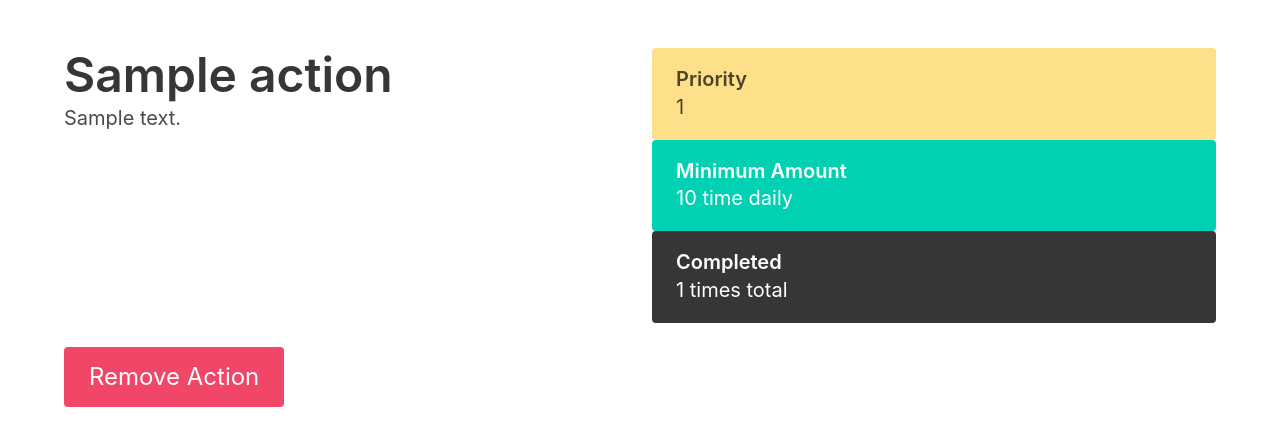
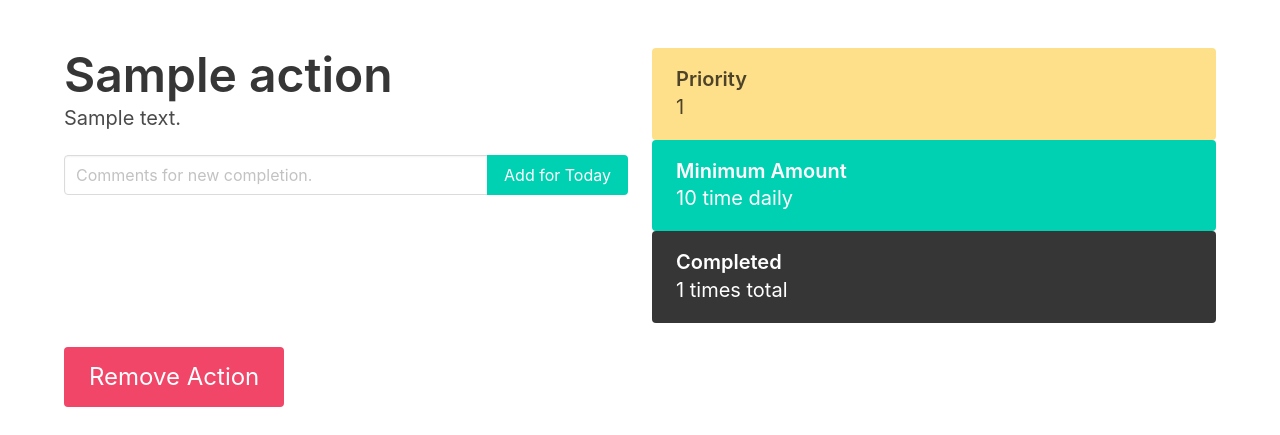
Before and after one commit to Apexal/cotidie, a Flask app: template cotidie/templates/action.html in a window 1280 px wide. Shown: the part 213-648 px from the top of the page. Run offline with Flask 2, Linux system fonts and the light colour scheme; tables that the repository leaves empty hold one stand-in row (values such as "Sample post"); the template is opened without the code that fills it: values that come from a table or form of the project are taken from there, most other values are stand-ins (such as "Sample title", 1, 10 or a date in 2020); parts of the project's set-up code (start-up, migrations or seed data) failed here and were passed over; some libraries are stand-ins or nearby versions.

Commit message:
Can add completion for current day on action page

```diff
--- a/cotidie/templates/action.html
+++ b/cotidie/templates/action.html
@@ -8,6 +8,18 @@
             <div class="column is-6">
                 <h1 class="title is-1">{{ action.title }}</h1>
                 <h2 class="subtitle">{{ action.description }}</h2>
+
+                <form action="/days/{{ today.strftime('%Y-%m-%d') }}/completion" method="POST">
+                    <div class="field has-addons">
+                        <div class="control add-completion">
+                            <input class="is-hidden" type="number" name="action_id" value="{{ action.id }}">
+                            <input class="input" type="text" name="comment" placeholder="Comments for new completion.">
+                        </div>
+                        <div class="control">
+                            <button type="submit" class="button is-primary">Add for Today</button>
+                        </div>
+                    </div>
+                </form>
             </div>
 
             <div class="column is-6">
--- a/cotidie/views.py
+++ b/cotidie/views.py
@@ -21,7 +21,7 @@ def actions(action_id=None):
     else:
         action = Action.query.filter_by(id = action_id, user=request.authorization['username']).first()
         completion_count = len([a for a in action.completions if a.user == request.authorization['username']])
-        return render_template("action.html", action=action, completion_count=completion_count)
+        return render_template("action.html", action=action, completion_count=completion_count, today=datetime.today())
 
 @app.route("/actions/add", methods=['POST'])
 @requires_auth
```
